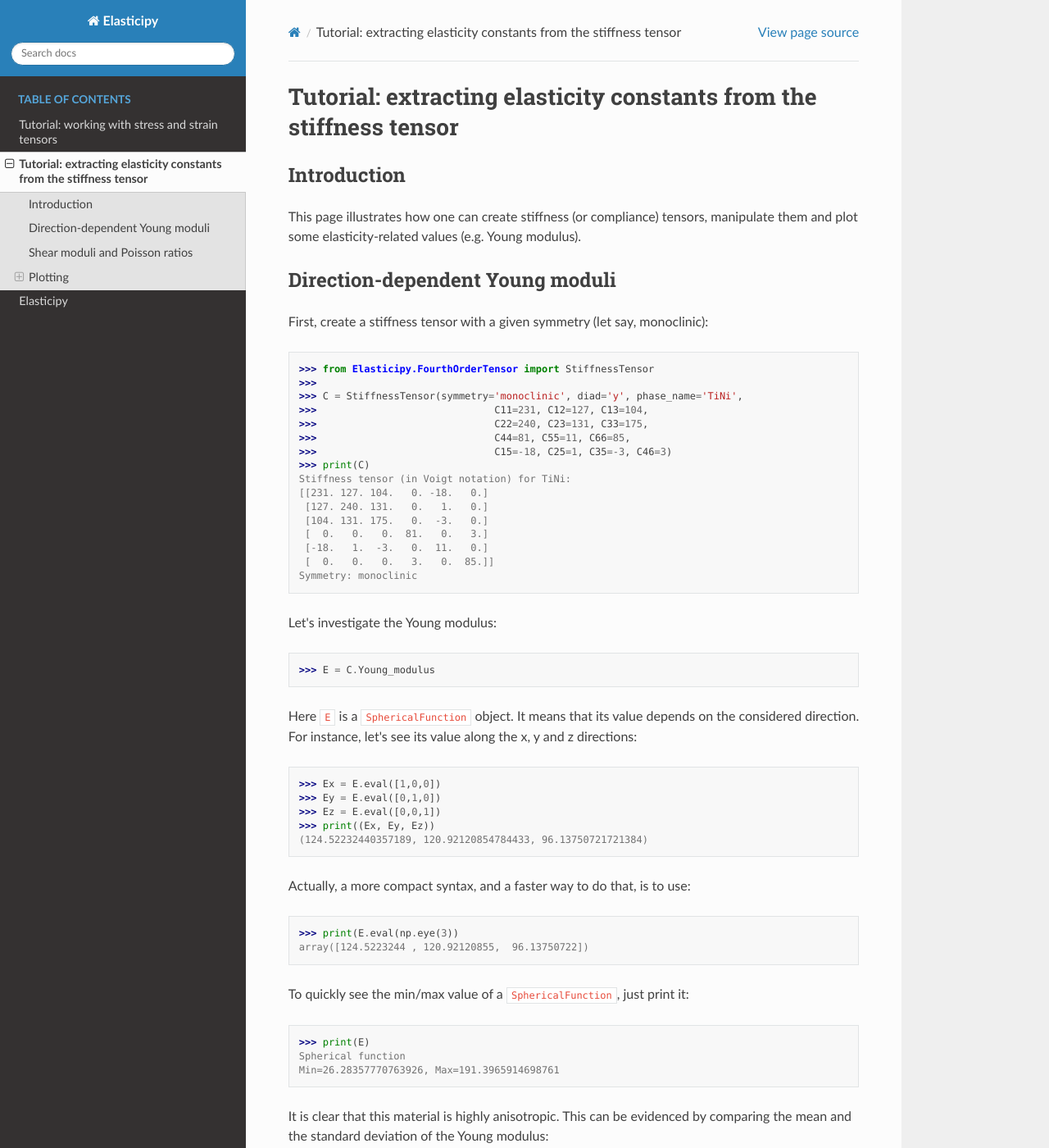
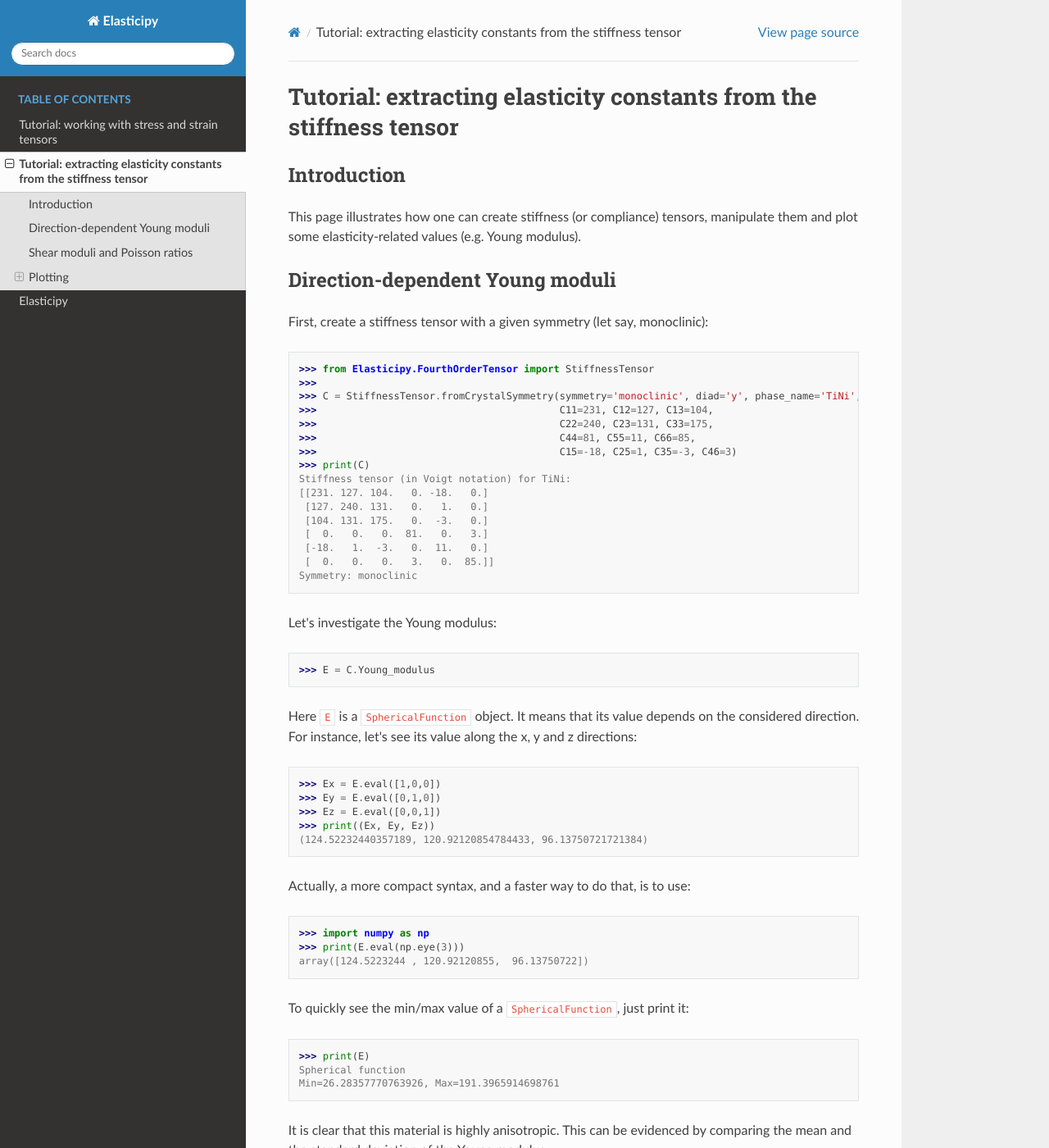
Before and after one commit to DorianDepriester/Elasticipy, a Sphinx documentation site: the page built from docs/source/example_StiffnessTensor.rst, in a window 1280 px wide and 1400 px high. Shown: the whole window at 82% size. Built offline with Sphinx 7.4.7 and the Read the Docs theme 3.1.0, drawn with Linux system fonts in a browser that asks for light colours.

Commit message:
Fix minor typos, and missing numpy module for MWE

```diff
--- a/docs/source/example_StiffnessTensor.rst
+++ b/docs/source/example_StiffnessTensor.rst
@@ -15,11 +15,11 @@ First, create a stiffness tensor with a given symmetry (let say, monoclinic):
 
 >>> from Elasticipy.FourthOrderTensor import StiffnessTensor
 >>>
->>> C = StiffnessTensor(symmetry='monoclinic', diad='y', phase_name='TiNi',
->>>                              C11=231, C12=127, C13=104,
->>>                              C22=240, C23=131, C33=175,
->>>                              C44=81, C55=11, C66=85,
->>>                              C15=-18, C25=1, C35=-3, C46=3)
+>>> C = StiffnessTensor.fromCrystalSymmetry(symmetry='monoclinic', diad='y', phase_name='TiNi',
+>>>                                         C11=231, C12=127, C13=104,
+>>>                                         C22=240, C23=131, C33=175,
+>>>                                         C44=81, C55=11, C66=85,
+>>>                                         C15=-18, C25=1, C35=-3, C46=3)
 >>> print(C)
 Stiffness tensor (in Voigt notation) for TiNi:
 [[231. 127. 104.   0. -18.   0.]
@@ -45,7 +45,8 @@ let's see its value along the x, y and z directions:
 
 Actually, a more compact syntax, and a faster way to do that, is to use:
 
->>> print(E.eval(np.eye(3))
+>>> import numpy as np
+>>> print(E.eval(np.eye(3)))
 array([124.5223244 , 120.92120855,  96.13750722])
 
 To quickly see the min/max value of a ``SphericalFunction``, just print it:
@@ -111,7 +112,7 @@ But at least, for a each first direction, we can consider the mean value for all
 
 Alternatively, we can see the minimal values for each orthogonal directions (instead of the mean):
 
->>> G.plot(which=min)
+>>> G.plot3D(which='min')
 
 This also work for ``max`` and ``std`` (standard deviation)
 
```
